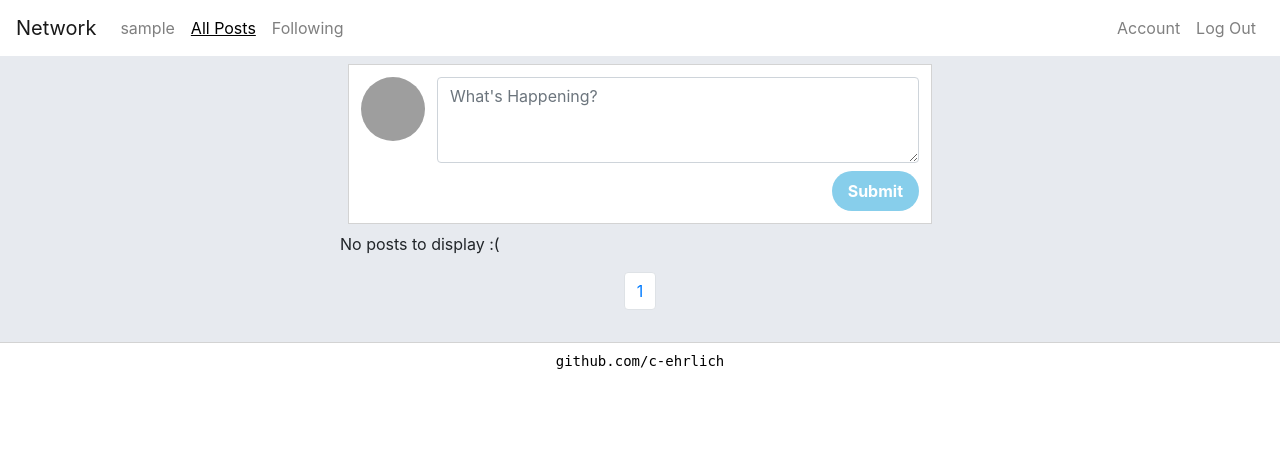
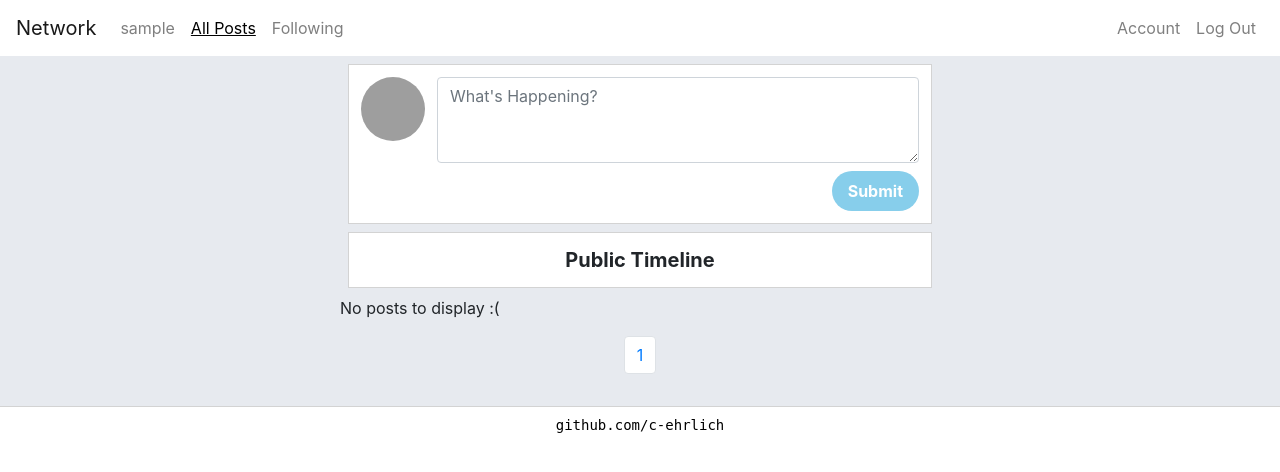
Before and after one commit to c-ehrlich/Touiteur, a Django app: page / in a window 1280 px wide. Shown: the top 472 px of the page. Run offline with Django 3.2, Linux system fonts and the light colour scheme; the visitor is signed in with stand-in values (Sample User, id 1); data that the repository does not hold is empty; some libraries are stand-ins or nearby versions; grey boxes are pictures that could not be loaded.

Commit message:
add section identifier to some pages

```diff
--- a/network/static/network/posts.js
+++ b/network/static/network/posts.js
@@ -63,7 +63,8 @@ function edit_post_text(post_id) {
   const original_text = text_field.innerHTML;
   text_field.innerHTML = "";
   const text_edit_input = document.createElement('textarea');
-  text_edit_input.setAttribute('rows', 1);
+  const number_of_lines = get_number_of_lines(original_text);
+  text_edit_input.setAttribute('rows', number_of_lines);
   text_edit_input.setAttribute('maxlength', 500);
   // TODO set textArea cols? Or give it a class and then do it in CSS?
   // TODO give this textArea some classes
--- a/network/static/network/styles.css
+++ b/network/static/network/styles.css
@@ -28,6 +28,32 @@ body, html {
     height: 100%;
 }
 
+.section-identifier {
+    width: var(--item-width);
+    max-width: var(--item-max-width);;
+    margin: auto;
+    /* border: 1px solid red; */
+    padding: 8px;
+}
+.section-identifier-inner {
+    width: 100%;
+    /* margin: 8px; */
+    padding: 12px;
+    background-color: white;
+    border: 1px solid lightgrey;
+    font-size: 20px;
+    font-weight: bold;
+    display: flex;
+    flex-direction: column;
+    align-items: center;
+}
+@media (max-width: 500px) {
+    .section-identifier-inner {
+        margin-left: 0;
+        margin-right: 0;
+    }
+}
+
 #compose-view-outer {
     margin: auto;
     width: var(--item-width);
@@ -37,7 +63,7 @@ body, html {
     display: flex;
     flex-direction: row;
     border: 1px solid lightgrey;
-    margin: 8px;
+    margin: 8px 8px 0 8px;
     padding: 12px;
     background-color: white;
 }
@@ -465,3 +491,9 @@ body, html {
     flex-direction: column;
     align-items: flex-end;
 }
+
+/* DIRTY HACKS */
+.spacer-8-px {
+    height: 8px;
+    min-height: 8px;
+}
--- a/network/static/network/utils.js
+++ b/network/static/network/utils.js
@@ -1,3 +1,19 @@
+/**
+ * Determines how many lines to make the height of a Textarea for editing a tweet
+ *
+ * @param  {String} input_string     The text of a tweet
+ * @return {int}    number_of_lines  The number of lines to make the textbox to edit that tweet
+ */
+function get_number_of_lines(input_string) {
+    split_string = input_string.split(/\r\n|\r|\n/);
+    number_of_lines = split_string.length;
+    split_string.forEach(element => {
+        number_of_lines += Math.floor(element.length / 55);
+    })
+    return number_of_lines;
+}
+
+
 function follow(user_id) {
   fetch(`/follow/${user_id}`, {
     method: 'PUT',
--- a/network/templates/network/following.html
+++ b/network/templates/network/following.html
@@ -7,7 +7,11 @@
 
 {% block body %}
 
-    <!-- TODO put a div here that indicates which page we're on -->
+    <div class="section-identifier">
+        <div class="section-identifier-inner">
+            Following
+        </div>
+    </div>
 
     {% include 'network/posts.html' %}
 
--- a/network/templates/network/index.html
+++ b/network/templates/network/index.html
@@ -10,6 +10,12 @@
         {% if user.is_authenticated %}
             {% include 'network/compose.html' %}
         {% endif %}
+
+        <div class="section-identifier">
+            <div class="section-identifier-inner">
+                Public Timeline
+            </div>
+        </div>
 
         {% include 'network/posts.html' %}
     </div>
--- a/network/templates/network/user.html
+++ b/network/templates/network/user.html
@@ -54,6 +54,8 @@
             {% include 'network/compose.html' %}
         {% endif %}
 
+        <div class="spacer-8-px"></div>
+
         {% include 'network/posts.html' %}
     </div>
 {% endblock %}
```
